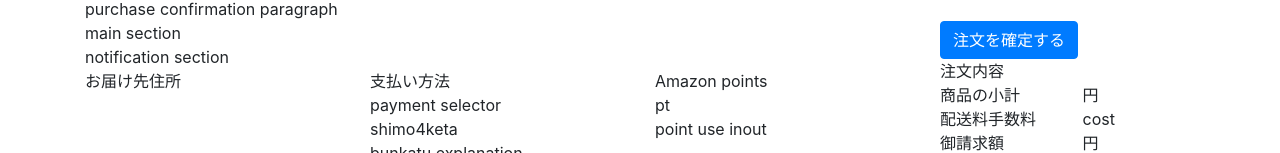
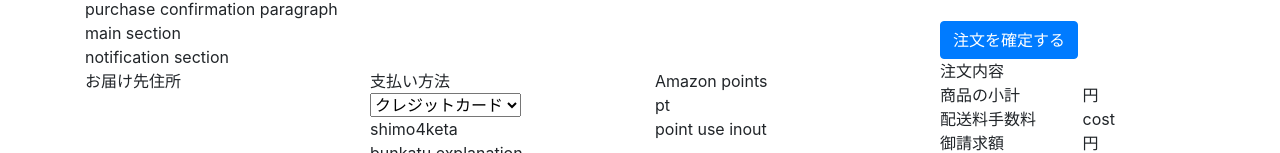
Before and after one commit to XX989tmx/amazon_clone_clientside, a React (Create React App) app: page /order/checkout in a window 1280 px wide. Shown: the part 799-952 px from the top of the page. Built offline with nearby package versions, Linux system fonts and the light colour scheme; no server answers.

Commit message:
adds payment method selector

```diff
--- a/src/order/components/PaymentMethodSelector.js
+++ b/src/order/components/PaymentMethodSelector.js
@@ -1,9 +1,19 @@
-import React from "react";
+import React, { useState } from "react";
 import reactBootstrap, { Row, Col, Container, Button } from "react-bootstrap";
 const PaymentMethodSelector = (props) => {
+  const [paymentMethod, setPaymentMethod] = useState("creditCard");
+  const paymentMethodSelectorHandler = (event) => {
+    setPaymentMethod(event.target.value);
+    console.log(event.target.value);
+  };
   return (
     <Row>
-      <Col>payment selector</Col>
+      <Col>
+        <select value={paymentMethod} onChange={paymentMethodSelectorHandler}>
+          <option value="creditCard">クレジットカード</option>
+          <option value="debitCard">デビッドカード</option>
+        </select>
+      </Col>
     </Row>
   );
 };
```
